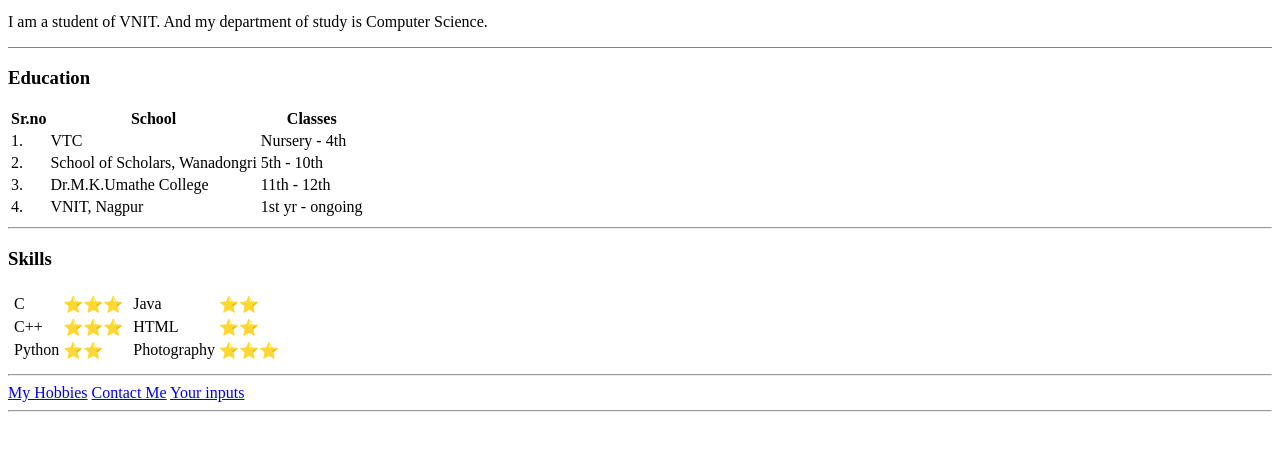
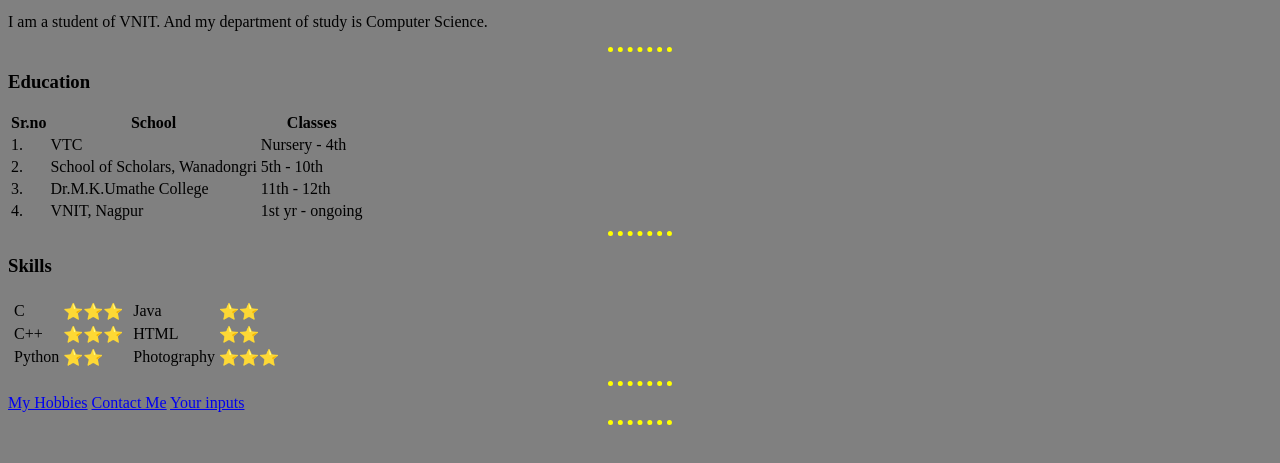
Before and after one commit to OjasSharma29/cv, a plain HTML site: page index.html in a window 1280 px wide. Shown: the part 171-634 px from the top of the page. Drawn offline with Linux system fonts and the light colour scheme.

Commit message:
2nd update to the website

```diff
--- a/index.html
+++ b/index.html
@@ -4,6 +4,26 @@
 <head>
   <meta charset="utf-8">
   <title>Ojas'S Personal Site</title>
+  <style>
+
+    body {
+      background-color: grey;
+    }
+
+    hr {
+      border-style: none;
+      border-top-style: dotted;
+      border-color: yellow;
+      border-width: 5px;
+
+      width: 5%
+    }
+
+    img {
+      height: 150px;
+    }
+
+  </style>
 </head>
 
 <body>
@@ -11,7 +31,7 @@
     <tbody>
       <tr>
         <td>
-          <img src="images/avt1-min.png" alt="Ojas profile picture" width="150px" heigth="150px">
+          <img src="images/avt1-min.png" alt="Ojas profile picture">
         </td>
         <td>
           <h1>Ojas Sharma</h1>
@@ -27,7 +47,9 @@
     </tbody>
   </table>
   <p>I am a student of VNIT. And my department of study is Computer Science.</p>
-  <hr size="1" noshade="noshade">
+
+  <hr>
+
   <h3>Education</h3>
   <table>
     <thead>
@@ -62,7 +84,9 @@
     </tbody>
     <tfoot></tfoot>
   </table>
+
   <hr>
+
   <h3>Skills</h3>
   <table>
     <tbody>
@@ -105,9 +129,11 @@
 
   <!-- contacts etc -->
   <hr>
+
   <a href="Hobbies.html">My Hobbies</a>
   <a href="Contacts.html">Contact Me</a>
   <a href="inputs.html">Your inputs</a>
+
   <hr>
 
 </body>
```
